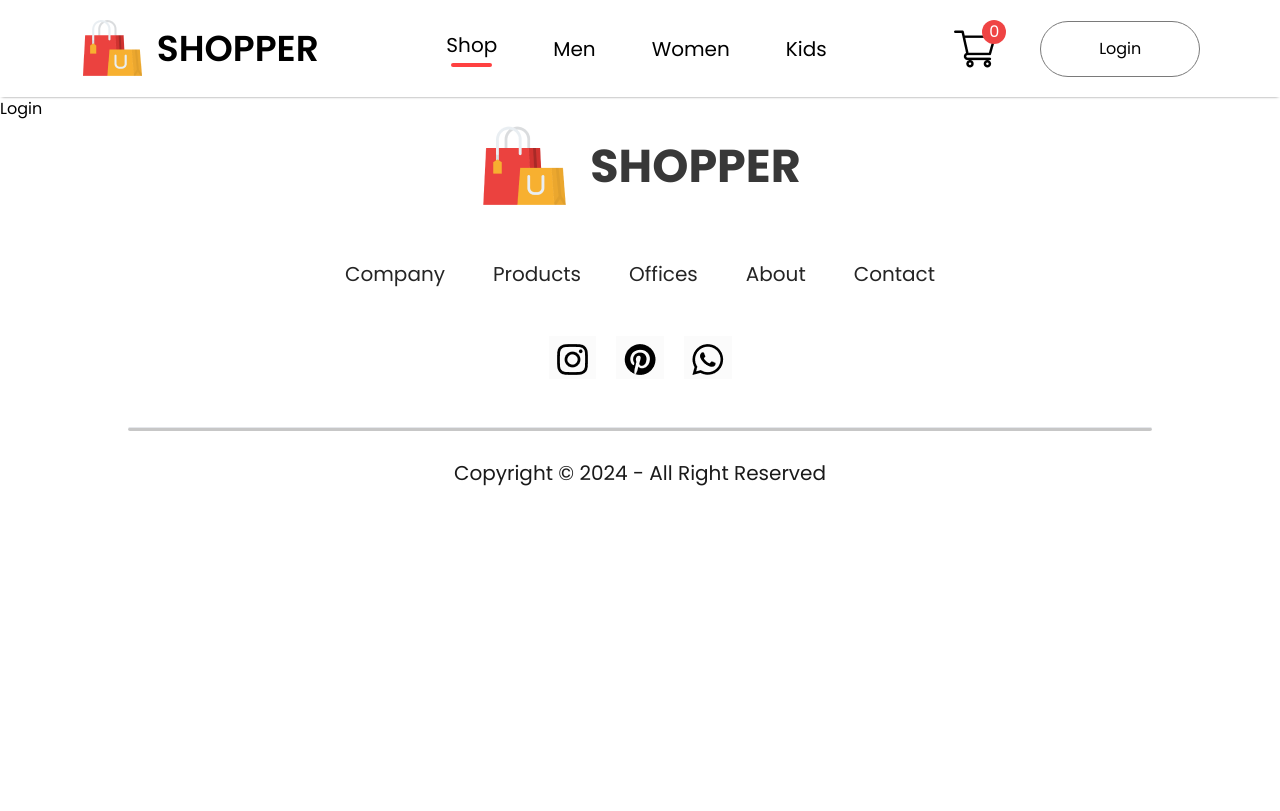
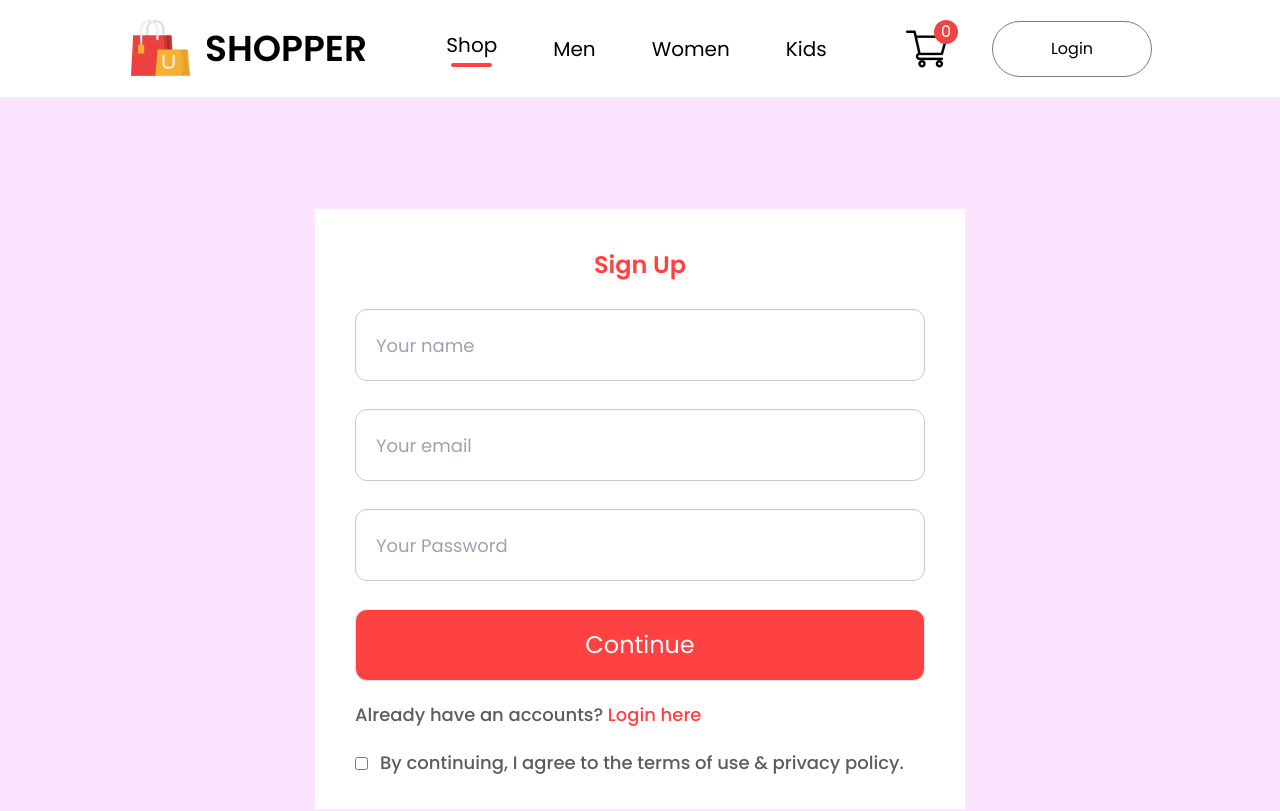
Before and after one commit to NotAfraiddd/Frontend_E_Commerce, a React (Create React App) app: page /login in a window 1280 px wide. Shown: the top 811 px of the page. Built offline with nearby package versions, Linux system fonts and the light colour scheme.

Commit message:
feat: add UI login

```diff
--- a/src/assets/components/navbar/Navbar.tsx
+++ b/src/assets/components/navbar/Navbar.tsx
@@ -6,7 +6,7 @@ import { Link } from 'react-router-dom'
 export default function Navbar() {
   const [menu, setMenu] = useState('shop')
   return (
-    <div className='navbar flex justify-around p-4'>
+    <div className='navbar flex justify-between py-4 px-32'>
       <div className='nav-logo flex gap-3 items-center'>
         <img src={logo} alt='Logo' />
         <p className='text-4xl font-semibold'>SHOPPER</p>
--- a/src/assets/components/popular/Popular.tsx
+++ b/src/assets/components/popular/Popular.tsx
@@ -7,7 +7,7 @@ export const Popular = () => {
     <div className='popular flex flex-col items-center gap-3 mt-10'>
       <h1 className='text-5xl text-chinese-black font-semibold'>POPULAR IN WOWEN</h1>
       <hr className='w-[200px] h-1 rounded-lg bg-[#252525]' />
-      <div className='popular-item mt-12 grid xl:grid-cols-4 lg:grid-cols-3 md:grid-cols-2 sm:grid-cols-1 gap-5 px-3'>
+      <div className='popular-item mt-12 justify-items-center grid xl:grid-cols-4  lg:grid-cols-3 md:grid-cols-2 sm:grid-cols-1 gap-5 px-3'>
         {data_product.map((item, i) => {
           return (
             <Item
--- a/src/assets/pages/login/Login.tsx
+++ b/src/assets/pages/login/Login.tsx
@@ -1,3 +1,40 @@
+import React from 'react'
+
 export default function Login() {
-  return <div>Login</div>;
+  return (
+    <div className='login w-full py-28 bg-[#fce3fe]'>
+      <div className='login-container bg-white px-10 py-5 w-[650px] h-[600px] mx-auto'>
+        <h1 className='my-5 font-semibold text-2xl text-center text-[#ff4141]'>Sign Up</h1>
+        <div className='login-fields flex flex-col gap-7 mt-7'>
+          <input
+            type='text'
+            placeholder='Your name'
+            className='border rounded-xl h-[72px] w-full pl-5 border-[#c9c9c9] text-lg text-[#5c5c5c] focus-visible:outline-none'
+          />
+          <input
+            type='email'
+            placeholder='Your email'
+            className='border rounded-xl h-[72px] w-full pl-5 border-[#c9c9c9] text-lg text-[#5c5c5c] focus-visible:outline-none'
+          />
+          <input
+            type='password'
+            placeholder='Your Password'
+            className='border rounded-xl h-[72px] w-full pl-5 border-[#c9c9c9] text-lg text-[#5c5c5c] focus-visible:outline-none'
+          />
+        </div>
+        <button className='w-full h-[72px] rounded-xl text-2xl cursor-pointer bg-[#ff4141] mt-7 text-white border'>
+          Continue
+        </button>
+        <div className='login-text mt-5 text-lg font-medium text-[#5c5c5c]'>
+          <span>
+            Already have an accounts? <span className='text-[#ff4141]'>Login here</span>
+          </span>
+        </div>
+        <div className='login-agree flex items-center mt-5 gap-3 text-[#5c5c5c] text-lg font-medium'>
+          <input type='checkbox' name='' id='' />
+          <span>By continuing, I agree to the terms of use & privacy policy.</span>
+        </div>
+      </div>
+    </div>
+  )
 }
--- a/src/assets/pages/shop/ShopCategory.tsx
+++ b/src/assets/pages/shop/ShopCategory.tsx
@@ -14,11 +14,12 @@ export default function ShopCategory({ category, banner }: InterfaceShopCategory
         <div>
           <span className='font-semibold'>Show 1-12</span> out of 36 products
         </div>
-        <div className='shop-category__sort flex justify-between rounded-[40px] px-5 py-2 border border-[#888]'>
-          Sort by <img src={dropdown_icon} alt='' className='object-contain' />
+        <div className='shop-category__sort flex justify-between items-center rounded-[40px] px-5 gap-2 py-2 border border-[#888]'>
+          <span>Sort by </span>
+          <img src={dropdown_icon} alt='' className='h-5 w-5' />
         </div>
       </div>
-      <div className='shop-category__products mx-5 my-44 grid xl:grid-cols-4 lg:grid-cols-3'>
+      <div className='shop-category__products my-10 mx-32 justify-items-center grid xl:grid-cols-3 lg:grid-cols-2'>
         {all_product.map((item: InterfaceItem) => {
           if (category === item.category) {
             return (
@@ -32,7 +33,11 @@ export default function ShopCategory({ category, banner }: InterfaceShopCategory
               />
             )
           }
+          return null
         })}
+      </div>
+      <div className='shop-category___load-more flex justify-center items-center my-[150px] mx-auto w-60 text-lg font-medium h-16 text-[#787878] rounded-[75px] bg-[#ededed]'>
+        Explore More
       </div>
     </div>
   )
--- a/src/images/index.ts
+++ b/src/images/index.ts
@@ -10,7 +10,7 @@ import breadcrum_arrow from './user/breadcrum_arrow.png';
 import cart_cross_icon from './user/cart_cross_icon.png';
 import cart_icon from './user/cart_icon.png';
 import cart_product_icon from './user/cart_product_icon.png';
-import dropdown_icon from './user/dropdown_icon.png';
+import dropdown_icon from './user/dropdown_icon.svg';
 import exclusive_image from './user/exclusive_image.png';
 import hand_icon from './user/hand_icon.png';
 import hero_image from './user/hero_image.png';
```
Also changed, not shown: src/images/user/dropdown_icon.png (deleted), src/images/user/dropdown_icon.svg (added).
